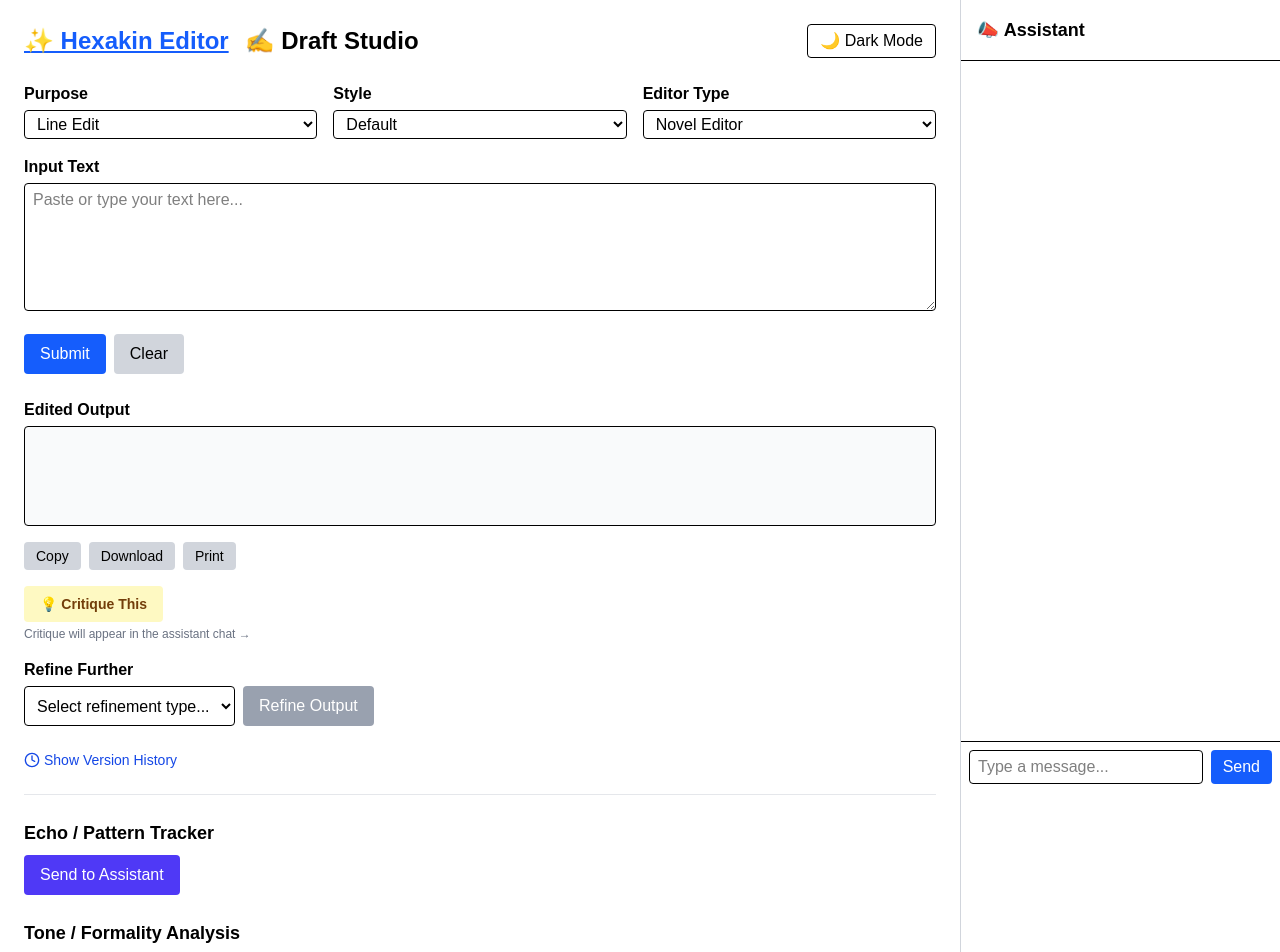
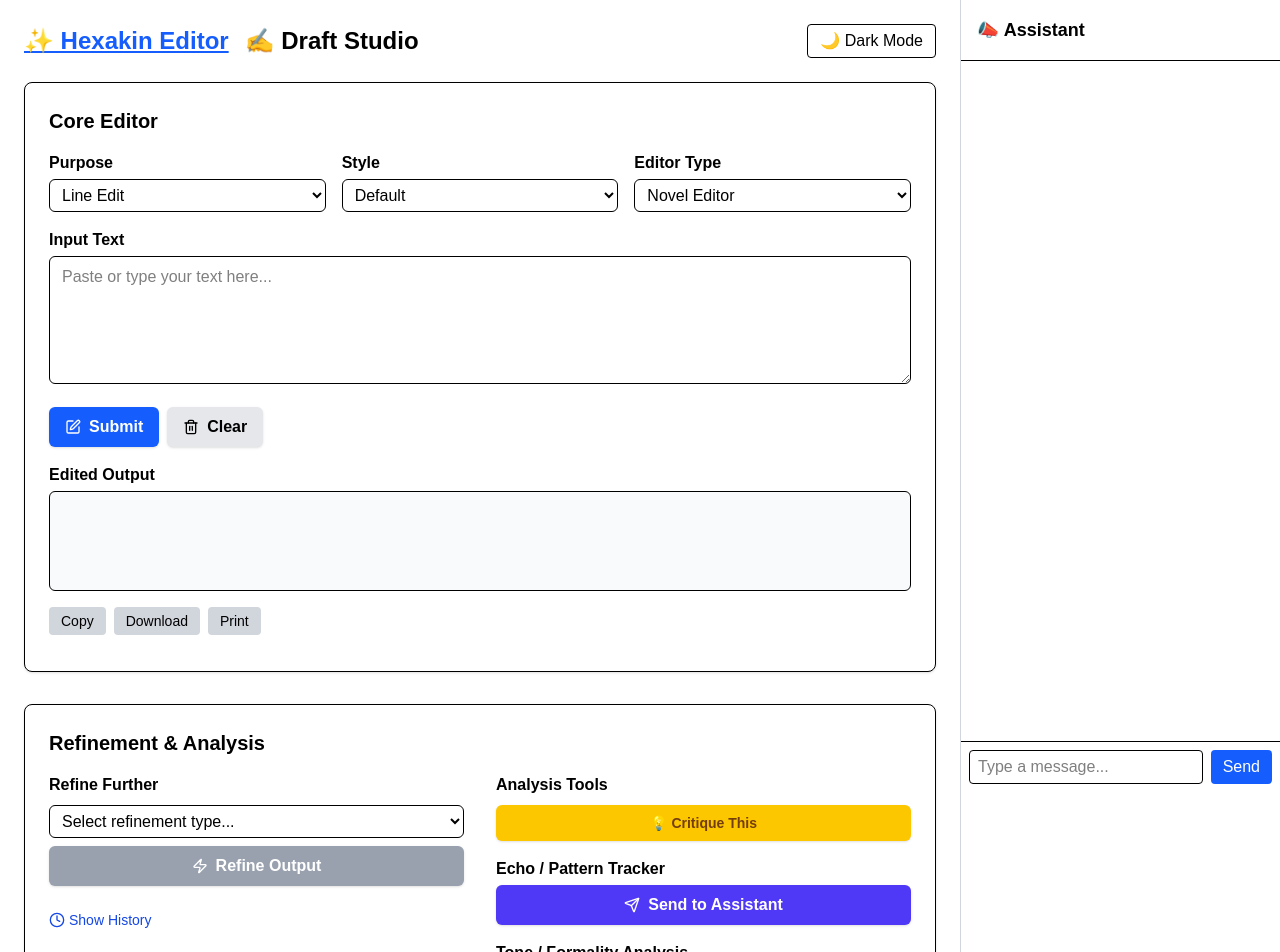
Before and after one commit to Hexakin/hexakin-editor, a Next.js app: page / in a window 1280 px wide. Shown: the top 952 px of the page. Built offline with nearby package versions, Linux system fonts and the light colour scheme.

Commit message:
Update HexakinEditor.tsx

```diff
--- a/components/HexakinEditor.tsx
+++ b/components/HexakinEditor.tsx
@@ -1,11 +1,11 @@
 import { useState, useRef, useEffect } from "react";
-import { Clock } from "lucide-react";
+import { Clock, Edit, Trash2, Send, Zap } from "lucide-react"; // Added some icons for polish
 
 import VersionHistory from "./VersionHistory";
 import ExportButtons from "./ExportButtons";
 import DiffView from "./DiffView";
 import { useApiMutation } from "../hooks/useApiMutation";
-import { useAppContext } from '../context/AppContext'; // Import our new context hook
+import { useAppContext } from '../context/AppContext';
 
 // --- Constants and Types ---
 const REFINE_OPTIONS = ["Make it more vivid", "Soften the tone", "Add emotional depth", "Tighten the pacing", "Make it humorous", "Custom"];
@@ -13,11 +13,9 @@ const TONE_OPTIONS = ["", "Hopeful", "Desperate", "Detached", "Warm", "Clinical"
 interface VersionPair { input: string; output: string; purpose: string; style: string; editorType: string; }
 
 export default function HexakinEditor() {
-  // --- Get State from Global Context ---
   const { hexakinState, setHexakinState } = useAppContext();
   const { inputText, editedText, purpose, style, editorType } = hexakinState;
 
-  // --- Local State (not shared) ---
   const [refinePrompt, setRefinePrompt] = useState("");
   const [selectedRefine, setSelectedRefine] = useState("");
   const [storedSelection, setStoredSelection] = useState("");
@@ -28,14 +26,12 @@ export default function HexakinEditor() {
 
   const outputRef = useRef<HTMLDivElement>(null);
 
-  // --- API Hooks ---
   const { mutate: performEdit, loading: editLoading, error: editError } = useApiMutation<{ result: string }>();
   const { mutate: performRefine, loading: refineLoading, error: refineError } = useApiMutation<{ result: string }>();
   const { mutate: sendCritique, loading: critiqueLoading, error: critiqueError } = useApiMutation<{ result: string }>();
   const { mutate: sendEcho, loading: echoLoading, error: echoError } = useApiMutation<{ result: string }>();
   const { mutate: sendTone, loading: toneLoading, error: toneError } = useApiMutation<{ result: string }>();
 
-  // --- Effects ---
   useEffect(() => {
     const handleSelection = () => {
       const selection = window.getSelection()?.toString().trim();
@@ -50,14 +46,12 @@ export default function HexakinEditor() {
     if (saved) setVersionHistory(JSON.parse(saved));
   }, []);
 
-  // --- Handlers that update global context state ---
   const setInputText = (text: string) => setHexakinState(prev => ({ ...prev, inputText: text }));
   const setEditedText = (text: string) => setHexakinState(prev => ({ ...prev, editedText: text }));
   const setPurpose = (p: string) => setHexakinState(prev => ({ ...prev, purpose: p }));
   const setStyle = (s: string) => setHexakinState(prev => ({ ...prev, style: s }));
   const setEditorType = (e: string) => setHexakinState(prev => ({ ...prev, editorType: e }));
 
-  // --- Logic and Handlers ---
   const updateHistory = (newVersion: VersionPair) => {
     const updated = [newVersion, ...versionHistory.slice(0, 4)];
     setVersionHistory(updated);
@@ -134,59 +128,62 @@ export default function HexakinEditor() {
   };
 
   return (
-    <>
+    <div className="space-y-8">
+      {/* --- Section 1: Core Editor --- */}
+      <div className="p-6 border rounded-lg bg-white dark:bg-gray-800/50 shadow-sm">
+        <h2 className="text-xl font-bold mb-4">Core Editor</h2>
         <div className="grid grid-cols-1 md:grid-cols-3 gap-4 mb-4">
           <div>
             <label className="block mb-1 font-semibold" title="Why you're editing this text">Purpose</label>
-          <select className="w-full border px-2 py-1 rounded bg-white dark:bg-gray-800" value={purpose} onChange={(e) => setPurpose(e.target.value)}>
-            <option title="Improve grammar, flow, and clarity">Line Edit</option>
-            <option title="Rebuild the paragraph's structure and tone">Paragraph Rewrite</option>
-            <option title="Boost storytelling, emotion, and immersion">Fiction Improve</option>
-            <option title="Detect and reduce word/phrase repetition">Repetition Check</option>
+            <select className="w-full border px-2 py-1.5 rounded-md bg-white dark:bg-gray-700" value={purpose} onChange={(e) => setPurpose(e.target.value)}>
+              <option>Line Edit</option>
+              <option>Paragraph Rewrite</option>
+              <option>Fiction Improve</option>
+              <option>Repetition Check</option>
             </select>
           </div>
           <div>
             <label className="block mb-1 font-semibold" title="Stylistic tone for the rewrite">Style</label>
-          <select className="w-full border px-2 py-1 rounded bg-white dark:bg-gray-800" value={style} onChange={(e) => setStyle(e.target.value)}>
-            <option title="Balanced, neutral editing">Default</option>
-            <option title="Epic, whimsical, or magical tone">Fantasy</option>
-            <option title="Professional, clean, academic tone">Formal</option>
-            <option title="Light, clever, amusing style">Playful</option>
-            <option title="Futuristic, sleek, or technical">Science Fiction</option>
-            <option title="Gritty, suspenseful, moody tone">Dark Thriller</option>
+            <select className="w-full border px-2 py-1.5 rounded-md bg-white dark:bg-gray-700" value={style} onChange={(e) => setStyle(e.target.value)}>
+              <option>Default</option>
+              <option>Fantasy</option>
+              <option>Formal</option>
+              <option>Playful</option>
+              <option>Science Fiction</option>
+              <option>Dark Thriller</option>
             </select>
           </div>
           <div>
             <label className="block mb-1 font-semibold" title="Text type to adjust the model’s behavior">Editor Type</label>
-          <select className="w-full border px-2 py-1 rounded bg-white dark:bg-gray-800" value={editorType} onChange={(e) => setEditorType(e.target.value)}>
-            <option title="Best for creative writing and storytelling">Novel Editor</option>
-            <option title="Helpful for email drafts and replies">Email Editor</option>
-            <option title="Focuses on clarity for business reports">Report Editor</option>
-            <option title="Supports forms, EHCPs, and local council docs">Education/Local Council Editor</option>
+            <select className="w-full border px-2 py-1.5 rounded-md bg-white dark:bg-gray-700" value={editorType} onChange={(e) => setEditorType(e.target.value)}>
+              <option>Novel Editor</option>
+              <option>Email Editor</option>
+              <option>Report Editor</option>
+              <option>Education/Local Council Editor</option>
             </select>
           </div>
         </div>
         <div className="mb-4">
           <label className="block font-semibold mb-1">Input Text</label>
           <textarea
-          className="w-full h-32 border px-2 py-1 rounded bg-white dark:bg-gray-800"
+            className="w-full h-32 border px-3 py-2 rounded-md bg-white dark:bg-gray-700"
             placeholder="Paste or type your text here..."
             value={inputText}
             onChange={(e) => setInputText(e.target.value)}
           />
         </div>
-      <div className="flex gap-2 mb-6">
-        <button onClick={handleEdit} disabled={editLoading} className="bg-blue-600 text-white px-4 py-2 rounded disabled:bg-gray-400">
-          {editLoading ? 'Editing...' : 'Submit'}
+        <div className="flex gap-2 mb-4">
+          <button onClick={handleEdit} disabled={editLoading} className="flex items-center gap-2 bg-blue-600 text-white font-semibold px-4 py-2 rounded-md shadow hover:bg-blue-700 transition-colors disabled:bg-gray-400">
+            <Edit size={16} /> {editLoading ? 'Editing...' : 'Submit'}
           </button>
-        <button onClick={handleClear} className="bg-gray-300 text-black px-4 py-2 rounded">
-          Clear
+          <button onClick={handleClear} className="flex items-center gap-2 bg-gray-200 dark:bg-gray-600 text-black dark:text-white font-semibold px-4 py-2 rounded-md shadow hover:bg-gray-300 dark:hover:bg-gray-500 transition-colors">
+            <Trash2 size={16} /> Clear
           </button>
         </div>
         {(editError || refineError) && <p className="text-red-500 mb-4">{editError || refineError}</p>}
         <div className="mb-4">
           <label className="block font-semibold mb-1">Edited Output</label>
-        <div ref={outputRef} className="w-full min-h-[100px] border p-2 bg-gray-50 dark:bg-gray-800 rounded whitespace-pre-wrap">
+          <div ref={outputRef} className="w-full min-h-[100px] border p-3 bg-gray-50 dark:bg-gray-700/50 rounded-md whitespace-pre-wrap">
             {editLoading ? "Editing in progress..." : editedText}
             {editedText && (
               <button onClick={() => setShowDiff(!showDiff)} className="mt-2 text-sm text-blue-600 dark:text-blue-400 underline block">
@@ -197,33 +194,29 @@ export default function HexakinEditor() {
           </div>
         </div>
         <ExportButtons text={editedText} />
-      <div className="my-4">
-        <div className="text-sm text-gray-700">
-          <button onClick={handleCritique} className="bg-yellow-100 text-yellow-900 font-semibold px-4 py-2 rounded hover:bg-yellow-200 transition-all disabled:bg-gray-400" disabled={critiqueLoading}>
-            💡 {critiqueLoading ? "Sending..." : "Critique This"}
-          </button>
-          <div className="text-xs text-gray-500 mt-1">Critique will appear in the assistant chat →</div>
-          {critiqueError && <div className="text-red-500 mt-1">{critiqueError}</div>}
       </div>
-      </div>
-      <div className="my-4">
-        <label className="block font-semibold mb-1">Refine Further</label>
-        <div className="flex flex-col md:flex-row gap-2">
-          <select className="border px-2 py-1 rounded bg-white dark:bg-gray-800" value={selectedRefine} onChange={(e) => setSelectedRefine(e.target.value)}>
+
+      {/* --- Section 2: Refinement & Analysis --- */}
+      <div className="p-6 border rounded-lg bg-white dark:bg-gray-800/50 shadow-sm">
+        <h2 className="text-xl font-bold mb-4">Refinement & Analysis</h2>
+        <div className="grid grid-cols-1 md:grid-cols-2 gap-8">
+          <div>
+            <h3 className="font-semibold mb-2">Refine Further</h3>
+            <div className="flex flex-col gap-2">
+              <select className="border px-2 py-1.5 rounded-md bg-white dark:bg-gray-700" value={selectedRefine} onChange={(e) => setSelectedRefine(e.target.value)}>
                 <option value="">Select refinement type...</option>
                 {REFINE_OPTIONS.map((opt) => (<option key={opt}>{opt}</option>))}
               </select>
               {selectedRefine === "Custom" && (
-            <input type="text" placeholder="Enter custom refinement" className="border px-2 py-1 rounded w-full bg-white dark:bg-gray-800" value={refinePrompt} onChange={(e) => setRefinePrompt(e.target.value)} />
+                <input type="text" placeholder="Enter custom refinement" className="border px-2 py-1.5 rounded-md w-full bg-white dark:bg-gray-700" value={refinePrompt} onChange={(e) => setRefinePrompt(e.target.value)} />
               )}
-          <button onClick={handleRefine} disabled={refineLoading || (!selectedRefine && !refinePrompt)} className="bg-fuchsia-600 text-white px-4 py-2 rounded disabled:bg-gray-400">
-            {refineLoading ? 'Refining...' : 'Refine Output'}
+              <button onClick={handleRefine} disabled={refineLoading || (!selectedRefine && !refinePrompt)} className="flex items-center justify-center gap-2 bg-fuchsia-600 text-white font-semibold px-4 py-2 rounded-md shadow hover:bg-fuchsia-700 transition-colors disabled:bg-gray-400">
+                <Zap size={16} /> {refineLoading ? 'Refining...' : 'Refine Output'}
               </button>
-        </div>
             </div>
             <div className="mt-6">
               <button onClick={() => setShowHistory(!showHistory)} className="text-sm text-blue-700 dark:text-blue-400 hover:underline flex items-center gap-1">
-          <Clock size={16} /> {showHistory ? "Hide Version History" : "Show Version History"}
+                <Clock size={16} /> {showHistory ? "Hide History" : "Show History"}
               </button>
               {showHistory && (
                 <div className="mt-3">
@@ -231,25 +224,37 @@ export default function HexakinEditor() {
                 </div>
               )}
             </div>
-      <hr className="my-6 border-gray-200 dark:border-gray-700" />
-      <div className="mt-6">
-        <h2 className="text-lg font-semibold mb-2">Echo / Pattern Tracker</h2>
-        <button onClick={handleEcho} disabled={echoLoading} className="px-4 py-2 bg-indigo-600 text-white rounded disabled:bg-gray-400">
-          {echoLoading ? "Analyzing..." : "Send to Assistant"}
+          </div>
+          <div>
+            <h3 className="font-semibold mb-2">Analysis Tools</h3>
+            <div className="space-y-4">
+              <div className="text-sm">
+                <button onClick={handleCritique} className="w-full flex items-center justify-center gap-2 bg-yellow-400 text-yellow-900 font-semibold px-4 py-2 rounded-md shadow hover:bg-yellow-500 transition-all disabled:bg-gray-400" disabled={critiqueLoading}>
+                  💡 {critiqueLoading ? "Sending..." : "Critique This"}
+                </button>
+                {critiqueError && <div className="text-red-500 mt-1">{critiqueError}</div>}
+              </div>
+              <div>
+                <h4 className="font-semibold mb-1">Echo / Pattern Tracker</h4>
+                <button onClick={handleEcho} disabled={echoLoading} className="w-full flex items-center justify-center gap-2 px-4 py-2 bg-indigo-600 text-white font-semibold rounded-md shadow hover:bg-indigo-700 transition-colors disabled:bg-gray-400">
+                  <Send size={16} /> {echoLoading ? "Analyzing..." : "Send to Assistant"}
                 </button>
                 {echoError && <p className="text-red-500 mt-2">{echoError}</p>}
               </div>
-      <div className="mt-6">
-        <h2 className="text-lg font-semibold mb-2">Tone / Formality Analysis</h2>
-        <label className="block mb-1 text-sm font-medium">Desired Tone (optional)</label>
-        <select value={targetTone} onChange={(e) => setTargetTone(e.target.value)} className="mb-3 w-full md:w-72 border px-2 py-1 rounded bg-white dark:bg-gray-800">
+              <div>
+                <h4 className="font-semibold mb-1">Tone / Formality Analysis</h4>
+                <select value={targetTone} onChange={(e) => setTargetTone(e.target.value)} className="mb-2 w-full border px-2 py-1.5 rounded-md bg-white dark:bg-gray-700">
                   {TONE_OPTIONS.map((tone) => (<option key={tone} value={tone}>{tone || "-- No Preference --"}</option>))}
                 </select>
-        <button onClick={handleTone} disabled={toneLoading} className="px-4 py-2 bg-sky-600 text-white rounded disabled:bg-gray-400">
-          {toneLoading ? "Analyzing..." : "Send to Assistant"}
+                <button onClick={handleTone} disabled={toneLoading} className="w-full flex items-center justify-center gap-2 px-4 py-2 bg-sky-600 text-white font-semibold rounded-md shadow hover:bg-sky-700 transition-colors disabled:bg-gray-400">
+                  <Send size={16} /> {toneLoading ? "Analyzing..." : "Send to Assistant"}
                 </button>
                 {toneError && <p className="text-red-500 mt-2">{toneError}</p>}
               </div>
-    </>
+            </div>
+          </div>
+        </div>
+      </div>
+    </div>
   );
 }
```
Lines whose indentation alone changed are shown as unchanged.
